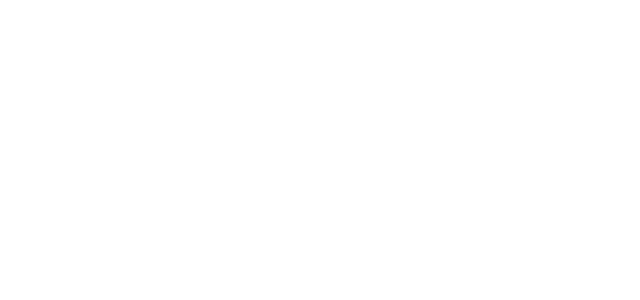
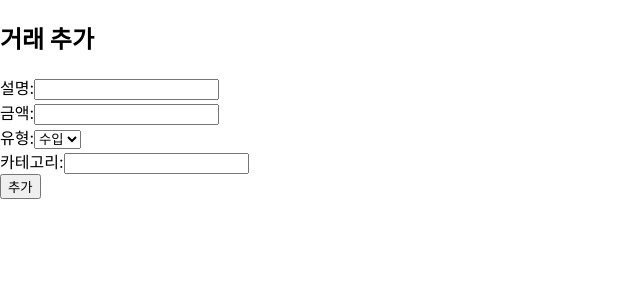
Before and after one commit to songtaeg/myreact_project, a React (Create React App) app: page /add in a window 1280 px wide. Before the commit this address had no page. Shown: the top 300 px of the page, without its empty margins (0-640 px from the left). Built offline with nearby package versions, Linux system fonts and the light colour scheme; sample sign-in values are in the browser's storage.

Commit message:
20241025

```diff
--- a/src/App.js
+++ b/src/App.js
@@ -3,6 +3,7 @@ import { BrowserRouter as Router, Route, Routes, useLocation } from 'react-route
 import Join from './component/Join';
 import Login from './component/Login';
 import Main from './component/Main';
+import Add from './component/Add';
 
 function App() {
   return (
@@ -11,6 +12,7 @@ function App() {
           <Route path="/login" element={<Login />} />
           <Route path="/join" element={<Join />} />
           <Route path="/main" element={<Main />} />
+          <Route path="/add" element={<Add />} />
         </Routes>
     </Router>
   );
--- /dev/null
+++ b/src/component/Add.js
@@ -0,0 +1,102 @@
+import axios from 'axios';
+import React, { useEffect, useState } from 'react';
+import { useNavigate } from 'react-router-dom';
+
+function Add() {
+    const [description, setDescription] = useState('');
+    const [amount, setAmount] = useState('');
+    const [type, setType] = useState('income');
+    const [category, setCategory] = useState('');
+
+    const navigate = useNavigate();
+
+    const userId = localStorage.getItem('userId');
+    console.log("로그인 후 사용자 ID:", userId); // 확인용 콘솔 로그
+
+    useEffect(() => {
+        if (!userId) {
+            alert('로그인이 필요합니다.');
+            navigate('/login');
+        }
+    }, [userId, navigate]);
+
+    const Submit = async (e) => {
+        e.preventDefault();
+
+        // 금액이 유효한지 확인
+        if (!amount || isNaN(amount) || parseFloat(amount) <= 0) {
+            alert('유효한 금액을 입력해야 합니다.');
+            return;
+        }
+
+        const transaction = {
+            user_id: userId,
+            description,
+            amount: parseFloat(amount), // 소수점 지원
+            type,
+            category,
+        };
+
+        try {
+            const res = await axios.post('http://localhost:3100/transaction/insert', transaction);
+            if (res.data.success) {
+                alert('거래 추가 완료');
+                // 상태 초기화
+                setDescription('');
+                setAmount('');
+                setCategory('');
+                navigate('/main');
+            } else {
+                alert(res.data.message);
+            }
+        } catch (err) {
+            console.log('거래 추가 오류:', err);
+            alert('거래 추가 실패');
+        }
+    };
+
+    return (
+        <div>
+            <h2>거래 추가</h2>
+            <form onSubmit={Submit}>
+                <div>
+                    <label>설명:</label>
+                    <input
+                        type="text"
+                        value={description}
+                        onChange={(e) => setDescription(e.target.value)}
+                        required
+                    />
+                </div>
+                <div>
+                    <label>금액:</label>
+                    <input
+                        type="number"
+                        value={amount}
+                        onChange={(e) => setAmount(e.target.value)}
+                        required
+                    />
+                </div>
+                <div>
+                    <label>유형:</label>
+                    <select value={type} onChange={(e) => setType(e.target.value)}>
+                        <option value="income">수입</option>
+                        <option value="expense">지출</option>
+                    </select>
+                </div>
+                <div>
+                    <label>카테고리:</label>
+                    <input
+                        type="text"
+                        value={category}
+                        onChange={(e) => setCategory(e.target.value)}
+                        required
+                    />
+                </div>
+                <button type="submit">추가</button>
+            </form>
+        </div>
+    );
+}
+
+export default Add;
--- a/src/component/Login.js
+++ b/src/component/Login.js
@@ -1,4 +1,4 @@
-import React, { useEffect, useRef} from 'react';
+import React, { useEffect, useRef } from 'react';
 import { Box, Button, TextField, Typography } from '@mui/material';
 import axios from 'axios';
 import { useNavigate } from 'react-router-dom';
@@ -8,29 +8,31 @@ function Login() {
     const pwd = useRef();
     const navigate = useNavigate();
 
-  useEffect(()=>{
+    useEffect(() => {
         id.current.focus();
-  },[]);
+    }, []);
 
-  async function fnLogin(){
-    try{
-    const res= await axios.post("http://localhost:3100/user",
-      {
+    async function fnLogin() {
+        try {
+            const res = await axios.post("http://localhost:3100/user", {
                 id: id.current.value,
                 password: pwd.current.value,
             });
 
-      if(res.data.success){
-        localStorage.setItem("token",res.data.token);
+            if (res.data.success) {
+                console.log("로그인 데이터:", { userId: res.data.userId }); // 로그인 데이터 로그
+                localStorage.setItem("token", res.data.token);
                 localStorage.setItem("userName", res.data.userName);
+                localStorage.setItem("userId", res.data.userId); // userId를 localStorage에 저장
                 navigate("/main");
-      }else{
+            } else {
                 alert("아이디/비밀번호 다시 확인");
             }
-    }catch(err){
-      console.log("오류 발생");
+        } catch (err) {
+            console.log("오류 발생", err);
         }
     }
+
     return (
         <Box
             display="flex"
@@ -64,6 +66,6 @@ function Login() {
             </Box>
         </Box>
     );
-};
+}
 
 export default Login;
--- a/src/component/Main.js
+++ b/src/component/Main.js
@@ -4,6 +4,7 @@ import axios from 'axios';
 import { useNavigate } from 'react-router-dom';
 
 function Main() {
+    const [userId, setUserId] = useState('');
     const [userName, setUserName] = useState('');
     const [transactions, setTransactions] = useState([]);
     const [totalIncome, setTotalIncome] = useState(0);
@@ -11,29 +12,31 @@ function Main() {
     const navigate = useNavigate();
 
     useEffect(() => {
-        // Local Storage에서 사용자 이름 가져오기
         const name = localStorage.getItem('userName');
-        const userId = localStorage.getItem('userId');
-        if (name) {
-            setUserName(name); // 상태 업데이트
-            fetchTransactions(userId); // 거래 내역 가져오기
+        const id = localStorage.getItem('userId'); // 'Id'를 'id'로 수정하여 일관성 유지
+        if (name && id) {
+            setUserName(name);
+            setUserId(id); // userId를 설정
+            fetchTransactions(id); // userId를 사용하여 거래 내역을 가져옴
+        } else {
+            navigate('/login'); // 로그인되지 않았을 때 로그인 페이지로 리디렉션
         }
-    }, []);
+    }, [navigate]);
 
     const fetchTransactions = async (userId) => {
         try {
-            const response = await axios.get(`http://localhost:3100/transactions/${userId}`);
+            const response = await axios.get(`http://localhost:3100/transaction/${userId}`);
             setTransactions(response.data.list);
             calculateTotals(response.data.list);
         } catch (error) {
-            console.error('거래 내역 조회 오류:', error);
+            console.log('거래 내역 조회 오류:', error);
         }
     };
 
     const calculateTotals = (transactions) => {
         const income = transactions
-            .filter(t => t.type === '수입')
-            .reduce((acc, curr) => acc + curr.amount, 0);
+            .filter(t => t.type === '수입') // "수입" 거래만 필터링
+            .reduce((acc, curr) => acc + curr.amount, 0); //필터링 거래 합산
         const expense = transactions
             .filter(t => t.type === '지출')
             .reduce((acc, curr) => acc + curr.amount, 0);
@@ -42,11 +45,16 @@ function Main() {
         setTotalExpense(expense);
     };
 
-    const handleLogout = () => {
+    const Logout = () => {
         localStorage.removeItem('userId');
         localStorage.removeItem('userName');
-        localStorage.removeItem('token'); // 토큰 제거
+        localStorage.removeItem('token');
         navigate('/login');
+    };
+
+    const formatDate =(dateString) =>{
+        const date =new Date(dateString).toLocaleString();
+        return `${date}`;
     };
 
     return (
@@ -61,20 +69,21 @@ function Main() {
                             <Typography variant="body1" sx={{ marginRight: 2 }}>
                                 {userName}님 환영합니다!
                             </Typography>
-                            <Button color="inherit" onClick={handleLogout}>로그아웃</Button>
+                            <Button color="inherit" onClick={Logout}>로그아웃</Button>
                         </>
                     ) : (
                         <Button color="inherit" onClick={() => navigate('/login')}>로그인</Button>
                     )}
                 </Toolbar>
             </AppBar>
+
             <Typography variant="h6" gutterBottom>
                 총 수입: {totalIncome} 원
             </Typography>
             <Typography variant="h6" gutterBottom>
                 총 지출: {totalExpense} 원
             </Typography>
-            <Button variant="contained" color="primary" onClick={() => navigate('/add-transaction')}>
+            <Button variant="contained" color="primary" onClick={() => navigate('/add')}>
                 거래 추가하기
             </Button>
             <Typography variant="h5" sx={{ marginTop: 3 }}>
@@ -85,8 +94,8 @@ function Main() {
                     transactions.map((transaction) => (
                         <ListItem key={transaction.id}>
                             <ListItemText
-                                primary={`${transaction.explain} - ${transaction.amount} 원`}
-                                secondary={`${transaction.type} | ${transaction.category} | ${transaction.date}`}
+                                primary={`${transaction.description} - ${transaction.amount} 원`}
+                                secondary={`${transaction.type} | ${transaction.category} | ${formatDate(transaction.date)}`}
                             />
                         </ListItem>
                     ))
```
Lines whose indentation alone changed are shown as unchanged.
